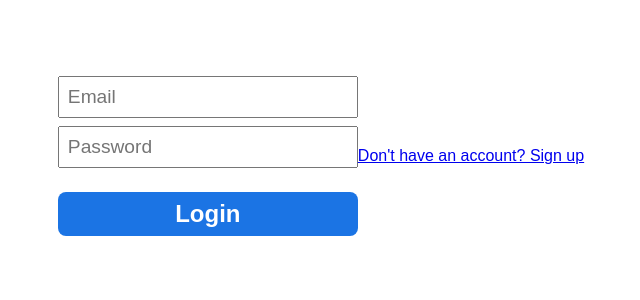
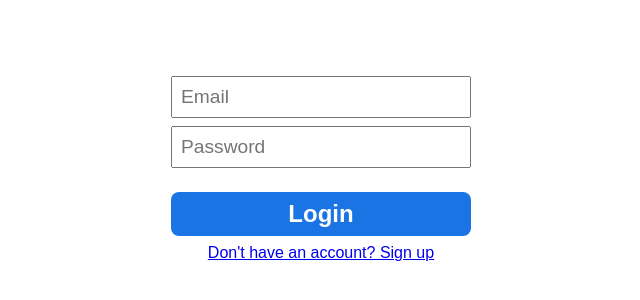
Before and after one commit to gabrieltorreiro/social-media-server, a React (Create React App) app in the folder client/: page /login in a window 1280 px wide. Shown: the part 308-608 px from the top of the page, without its empty margins (319-959 px from the left). Built offline with nearby package versions, Linux system fonts and the light colour scheme; no server answers.

Commit message:
change link style

```diff
--- a/client/src/pages/Login/index.js
+++ b/client/src/pages/Login/index.js
@@ -57,10 +57,10 @@ const Login = () => {
                 <Input type="email" placeholder='Email' {...email} />
                 <Input type="password" placeholder='Password' {...password} />
                 <FormButton value="Login" type='submit' />
+                <Link to='/signup'>
+                    <p>Don't have an account? Sign up</p>
+                </Link>
             </Form>
-            <Link to='/signup'>
-                <p>Don't have an account? Sign up</p>
-            </Link>
 
         </Container>
     )
```
